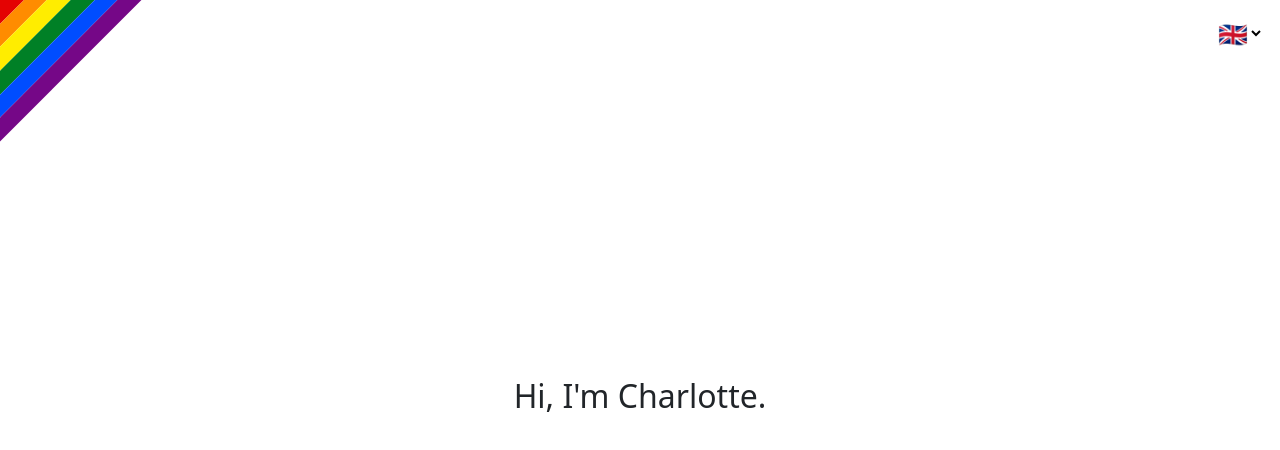
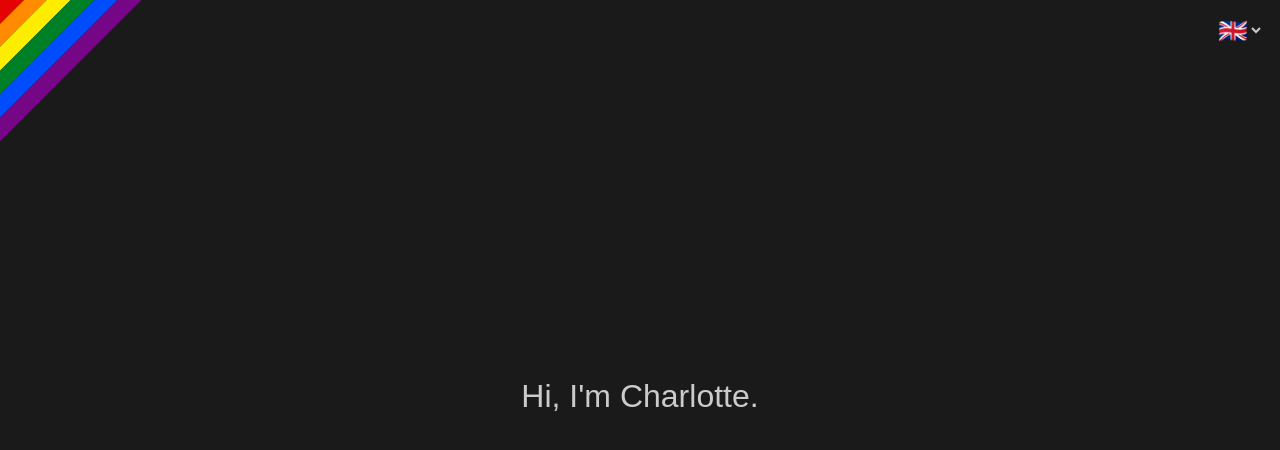
Before and after one commit to Terafora/aboutcstone, a React (Vite) app in the folder charlotte-presentation/: page / in a window 1280 px wide. Shown: the top 450 px of the page. Built offline with nearby package versions, Linux system fonts and the light colour scheme.

Commit message:
Refactor styling in App.scss and LanguageSelect.scss; update translation key in Projects.tsx

```diff
--- a/charlotte-presentation/src/App.scss
+++ b/charlotte-presentation/src/App.scss
@@ -1,67 +1,43 @@
+@import url('https://fonts.googleapis.com/css2?family=Orbitron:wght@500;700&display=swap');
+
+$accent: #ffe600;
+$secondary: #ff005e;
+$trim: #10b981;
+
 #root {
   max-width: 1280px;
   margin: 0 auto;
   padding: 2rem;
   text-align: center;
 }
-
-.logo {
-  height: 6em;
-  padding: 1.5em;
-  will-change: filter;
-  transition: filter 300ms;
-}
-.logo:hover {
-  filter: drop-shadow(0 0 2em #646cffaa);
-}
-.logo.react:hover {
-  filter: drop-shadow(0 0 2em #61dafbaa);
-}
-
-@keyframes logo-spin {
-  from {
-    transform: rotate(0deg);
-  }
-  to {
-    transform: rotate(360deg);
-  }
-}
-
-@media (prefers-reduced-motion: no-preference) {
-  a:nth-of-type(2) .logo {
-    animation: logo-spin infinite 20s linear;
-  }
-}
-
-.card {
-  padding: 2em;
-}
-
-.read-the-docs {
-  color: #888;
+body {
+  background-color: #1a1a1a;
+  color: #cccaca;
+  font-family: 'Obitron', sans-serif;
+  font-weight: 500;
 }
 
 .pride-flag {
   position: absolute;
   top: 5rem;
   left: -5rem;
-  width: 20rem; // Adjust width as needed
-  height: 100px; // Adjust height as needed
+  width: 20rem;
+  height: 100px;
   transform: rotate(-45deg);
   transform-origin: top left;
-  z-index: 1000; // Ensure it stays on top
+  z-index: 1000;
   display: flex;
   flex-direction: column;
 }
 
 .pride-flag div {
-  flex: 1; // Each stripe takes up equal space
-  width: 100%; // Full width of the flag
+  flex: 1;
+  width: 100%;
 }
 
-.pride-flag .red { background-color: #e40303; } // Red
-.pride-flag .orange { background-color: #ff8c00; } // Orange
-.pride-flag .yellow { background-color: #ffed00; } // Yellow
-.pride-flag .green { background-color: #008026; } // Green
-.pride-flag .blue { background-color: #004dff; } // Blue
-.pride-flag .purple { background-color: #750787; } // Purple
+.pride-flag .red { background-color: #e40303; }
+.pride-flag .orange { background-color: #ff8c00; }
+.pride-flag .yellow { background-color: #ffed00; }
+.pride-flag .green { background-color: #008026; }
+.pride-flag .blue { background-color: #004dff; }
+.pride-flag .purple { background-color: #750787; }
--- a/charlotte-presentation/src/components/LanguageSelect.scss
+++ b/charlotte-presentation/src/components/LanguageSelect.scss
@@ -11,4 +11,5 @@
   font-size: 1.5rem;
   cursor: pointer;
   outline: none;
+  color: #cccaca;
 }
--- a/charlotte-presentation/src/slides/Projects.tsx
+++ b/charlotte-presentation/src/slides/Projects.tsx
@@ -4,7 +4,7 @@ const Projects = () => {
     const {t} = useTranslation();
     return (
         <div>
-        <h2>{t("project")}</h2>
+        <h2>{t("projects")}</h2>
         </div>
     );
 };
```
